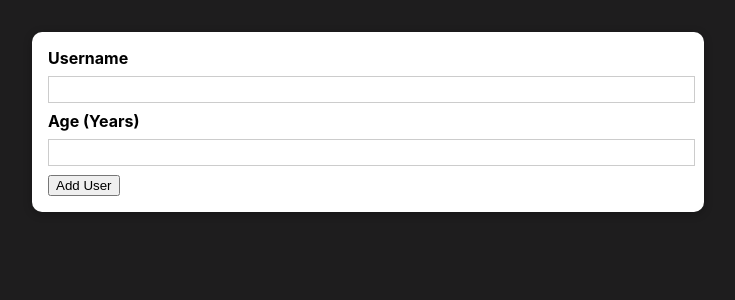
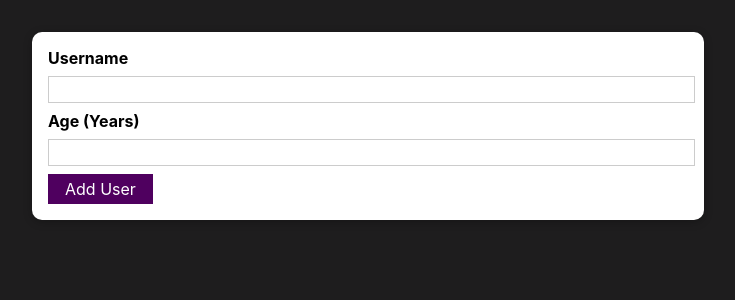
Before and after one commit to jaytula/react-complete-guide-v2, a React (Create React App) app in the folder add-user-app/: page / in a window 1280 px wide. Shown: the top 300 px of the page, without its empty margins (272-1007 px from the left). Built offline with nearby package versions, Linux system fonts and the light colour scheme.

Commit message:
91. Adding a re-usable "Button" Component
Adjust to match lecture

```diff
--- /dev/null
+++ b/add-user-app/src/components/UI/Button.module.css
@@ -0,0 +1,18 @@
+.button {
+  font: inherit;
+  border: 1px solid #4f005f;
+  background: #4f005f;
+  color: white;
+  padding: 0.25rem 1rem;
+  cursor: pointer;
+}
+
+.button:hover,
+.button:active {
+  background: #741188;
+  border-color: #741188;
+}
+
+.button:focus {
+  outline: none;
+}
--- /dev/null
+++ b/add-user-app/src/components/UI/Button.tsx
@@ -0,0 +1,21 @@
+import { ButtonHTMLAttributes, DetailedHTMLProps } from "react";
+import classes from "./Button.module.css";
+
+const Button = (
+  props: DetailedHTMLProps<
+    ButtonHTMLAttributes<HTMLButtonElement>,
+    HTMLButtonElement
+  >
+) => {
+  const buttonClasses = [classes.button];
+  if (props.className) {
+    buttonClasses.push(props.className);
+  }
+  return (
+    <button {...props} className={buttonClasses.join(" ")}>
+      {props.children}
+    </button>
+  );
+};
+
+export default Button;
--- a/add-user-app/src/components/Users/AddUser.tsx
+++ b/add-user-app/src/components/Users/AddUser.tsx
@@ -1,4 +1,5 @@
 import { FormEventHandler, useState } from "react";
+import Button from "../UI/Button";
 import Card from "../UI/Card";
 import classes from "./AddUser.module.css";
 
@@ -34,7 +35,7 @@ const AddUser = ({ onAddUser }: { onAddUser: (user: IUser) => void }) => {
           value={age}
           onChange={(event) => setAge(event.target.value)}
         />
-        <button type="submit">Add User</button>
+        <Button type="submit">Add User</Button>
       </form>
     </Card>
   );
```
Also changed, not shown: add-user-app/src/components/Users/AddUser.module.css (+0 -19 lines).
